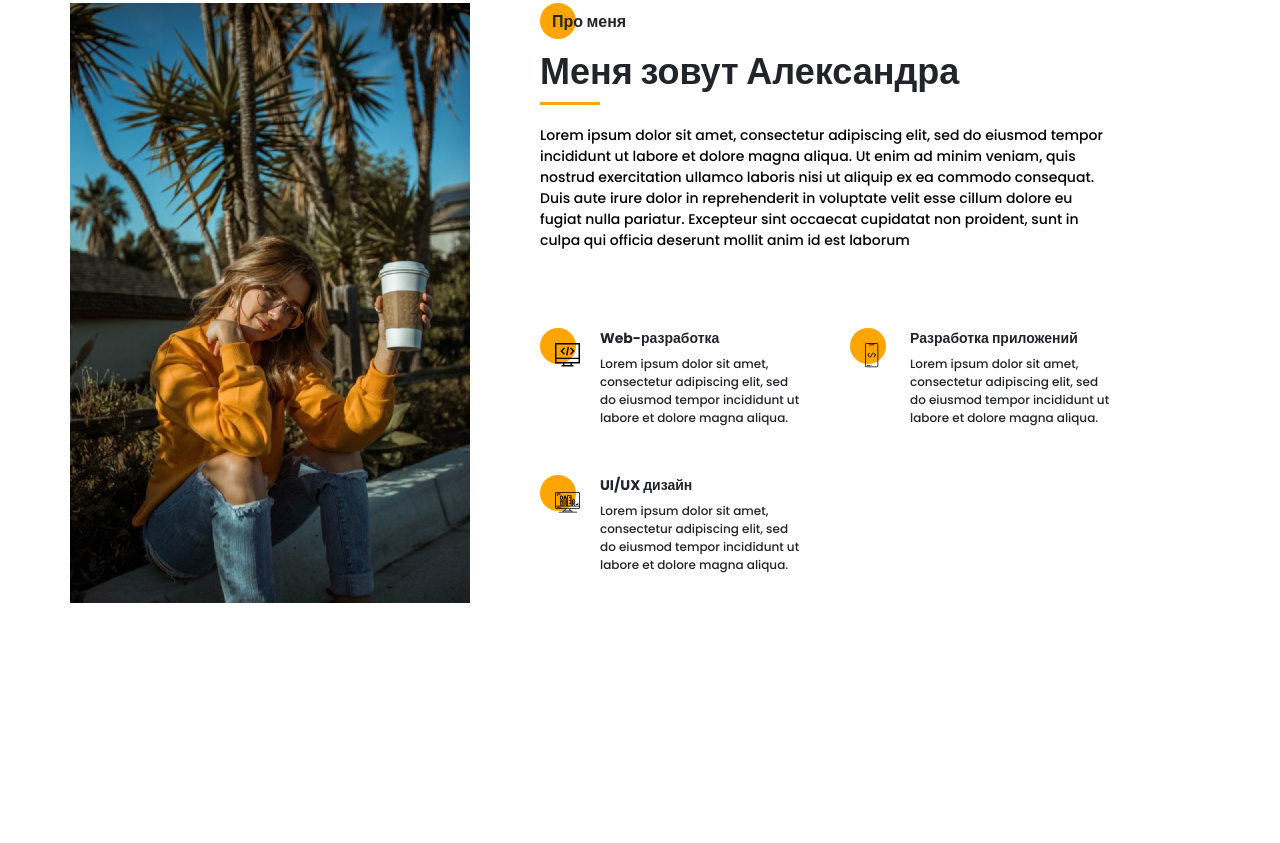
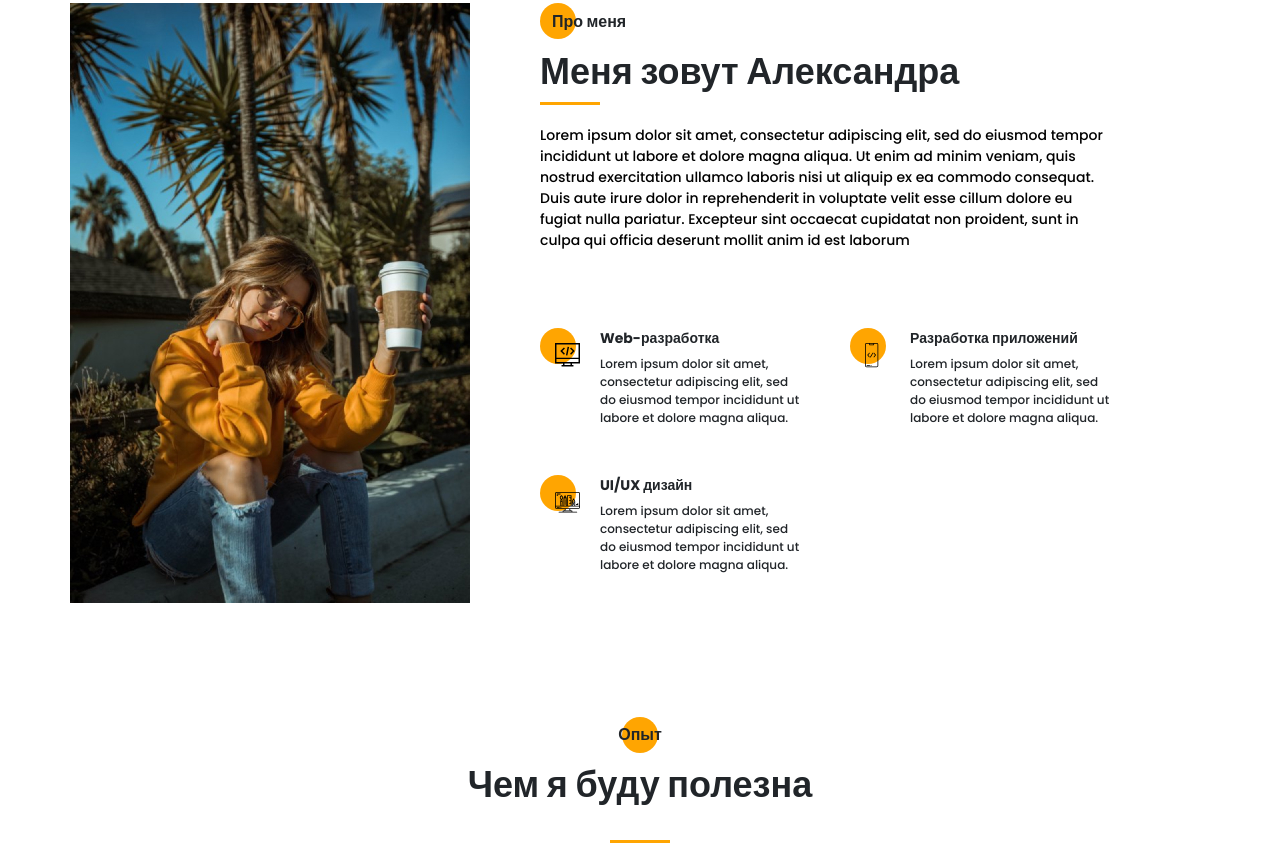
Before and after one commit to QahNaaRlN/Portfolio, a website: page src/index.html in a window 1280 px wide. Shown: the part 917-1760 px from the top of the page. Before the commit the page ends 1520 px from the top, so only its background shows below. Drawn offline with nearby package versions, Linux system fonts and the light colour scheme; files that its build step writes are made by us from their sources; files whose address does not match are found by name.

Commit message:
third screen started

```diff
--- a/src/index.html
+++ b/src/index.html
@@ -197,6 +197,14 @@
         </div>
     </section>
 
+    <section class="resume">
+        <div class="container">
+            <h2 class="title title_fz16 resume__title">Опыт</h2>
+            <div class="title title_fz36 resume__subtitle">Чем я буду полезна</div>
+            <div class="divider"></div>
+        </div>
+    </section>
+
     <script src="js/script.js"></script>
 </body>
 </html>
--- a/src/sass/blocks/_about.scss
+++ b/src/sass/blocks/_about.scss
@@ -17,7 +17,7 @@
   &__descr {
     padding-top: 6px;
     .divider {
-      margin-top: 0;
+      margin: 0;
     }
   }
   &__title {
--- /dev/null
+++ b/src/sass/blocks/_resume.scss
@@ -0,0 +1,16 @@
+.resume {
+  padding-top: 120px;
+  &__title {
+    text-align: center;
+    position: relative;
+    @include before_circle;
+    &:before {
+      top: -6px;
+      left: 50%;
+      transform: translateX(-50%);
+    }
+  }
+  &__subtitle {
+    text-align: center;
+  }
+}
--- a/src/sass/style.scss
+++ b/src/sass/style.scss
@@ -19,7 +19,7 @@
     width: 60px;
     height: 3px;
     background-color: $main-color;
-    margin-top: 25px;
+    margin: 25px auto 0 auto;
 }
 
 @import "blocks/_promo";
@@ -28,3 +28,4 @@
 @import "blocks/_sidepanel";
 @import "blocks/_menu";
 @import "blocks/_about";
+@import "blocks/resume";
```
Also changed, not shown: dist/css/style.min.css, dist/index.html.
